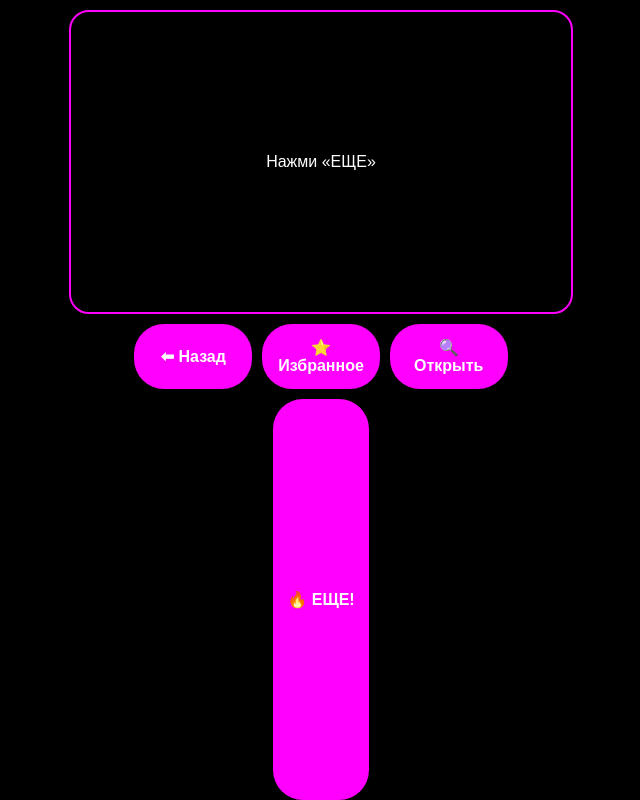
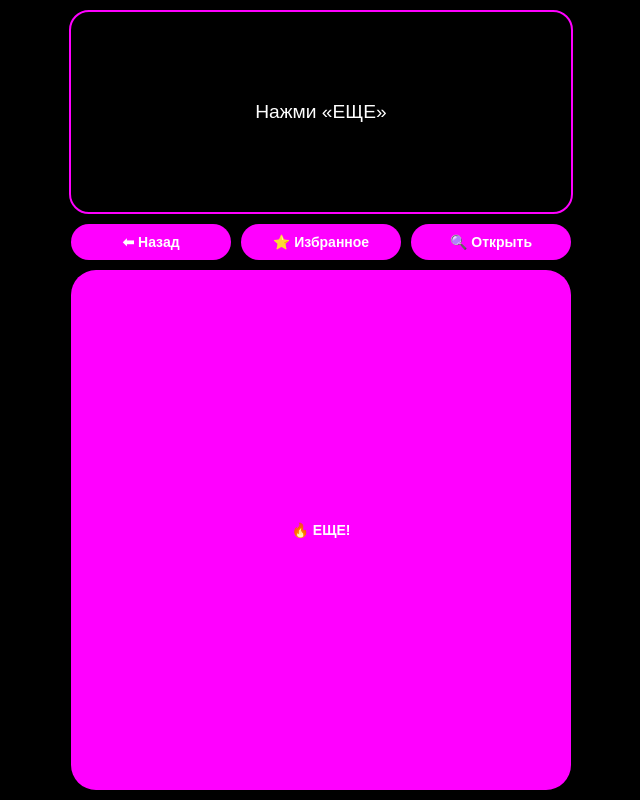
Before and after one commit to olesyaslave-droid/VOLJ, a plain HTML site: page index.html in a window 1280 px wide. Shown: the whole page, without its empty margins (319-959 px from the left). Drawn offline with Linux system fonts and the light colour scheme.

Commit message:
Update index.html

```diff
--- a/index.html
+++ b/index.html
@@ -1,3 +1,4 @@
+
 <!DOCTYPE html>
 <html>
 <head>
@@ -12,14 +13,14 @@ body {
   height: 100vh;
   background: #000;
   color: white;
+  align-items: center;
   justify-content: center;
-  align-items: center;
 }
 
 #photo-container {
   width: 90%;
   max-width: 500px;
-  height: 300px;
+  height: 200px;
   display: flex;
   align-items: center;
   justify-content: center;
@@ -28,29 +29,38 @@ body {
   margin: 10px;
   background: rgba(0,0,0,0.5);
   text-align: center;
+  font-size: 1.2rem;
 }
 
 .controls {
   display: flex;
   gap: 10px;
   margin-bottom: 10px;
+  width: 90%;
+  max-width: 500px;
 }
 
 button {
   flex: 1;
-  padding: 14px;
+  padding: 10px;
   background: #ff00ff;
   border: none;
-  border-radius: 30px;
+  border-radius: 25px;
   color: white;
   font-weight: bold;
-  font-size: 16px;
+  font-size: 14px;
   cursor: pointer;
 }
 
 button:disabled {
   opacity: 0.5;
   cursor: default;
+}
+
+#nextBtn {
+  width: 90%;
+  max-width: 500px;
+  margin-bottom: 10px;
 }
 </style>
 </head>
@@ -82,7 +92,7 @@ var favs = JSON.parse(localStorage.getItem("favs") || "[]");
 var currentPost = null;
 var lastPost = null;
 
-// Загрузка нового поста
+// Функция для генерации нового поста
 function loadPhoto() {
   var post;
   do {
@@ -97,28 +107,27 @@ function loadPhoto() {
   showPost(post);
 }
 
-// Отображение поста (только текст, без embed)
+// Показ поста в мини-аппе (только текст)
 function showPost(post) {
   currentPost = post;
   lastPost = post;
 
   var container = document.getElementById("photo-container");
-  container.innerHTML = "Пост: <br>@" + post.name + "/" + post.id;
+  container.innerHTML = "Пост:<br>@" + post.name + "/" + post.id;
 
   updateFavButton();
 
-  // Haptic feedback
   if (tg && tg.HapticFeedback) tg.HapticFeedback.impactOccurred("medium");
 }
 
-// Назад
+// Кнопка Назад
 function goBack() {
   if (!history.length) return;
   var prev = history.pop();
   showPost(prev);
 }
 
-// Избранное
+// Кнопка Избранное
 function toggleFav() {
   if (!currentPost) return;
   var key = currentPost.name + "/" + currentPost.id;
@@ -136,7 +145,7 @@ function updateFavButton() {
   btn.textContent = favs.indexOf(key) !== -1 ? "💖 Избранное" : "⭐ Избранное";
 }
 
-// Увеличить / открыть в Telegram
+// Кнопка Открыть пост в Telegram viewer
 function openPost() {
   if (!currentPost) return;
   var url = "https://t.me/" + currentPost.name + "/" + currentPost.id;
```
